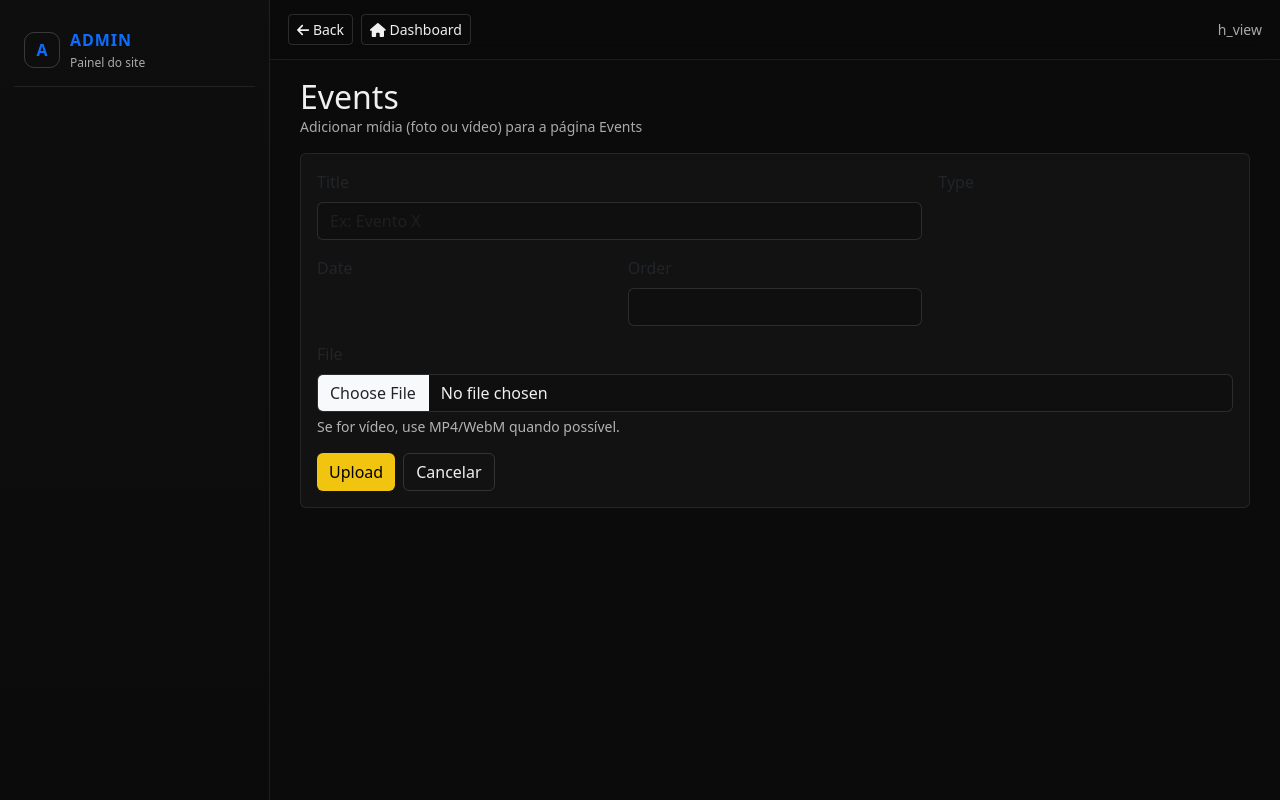
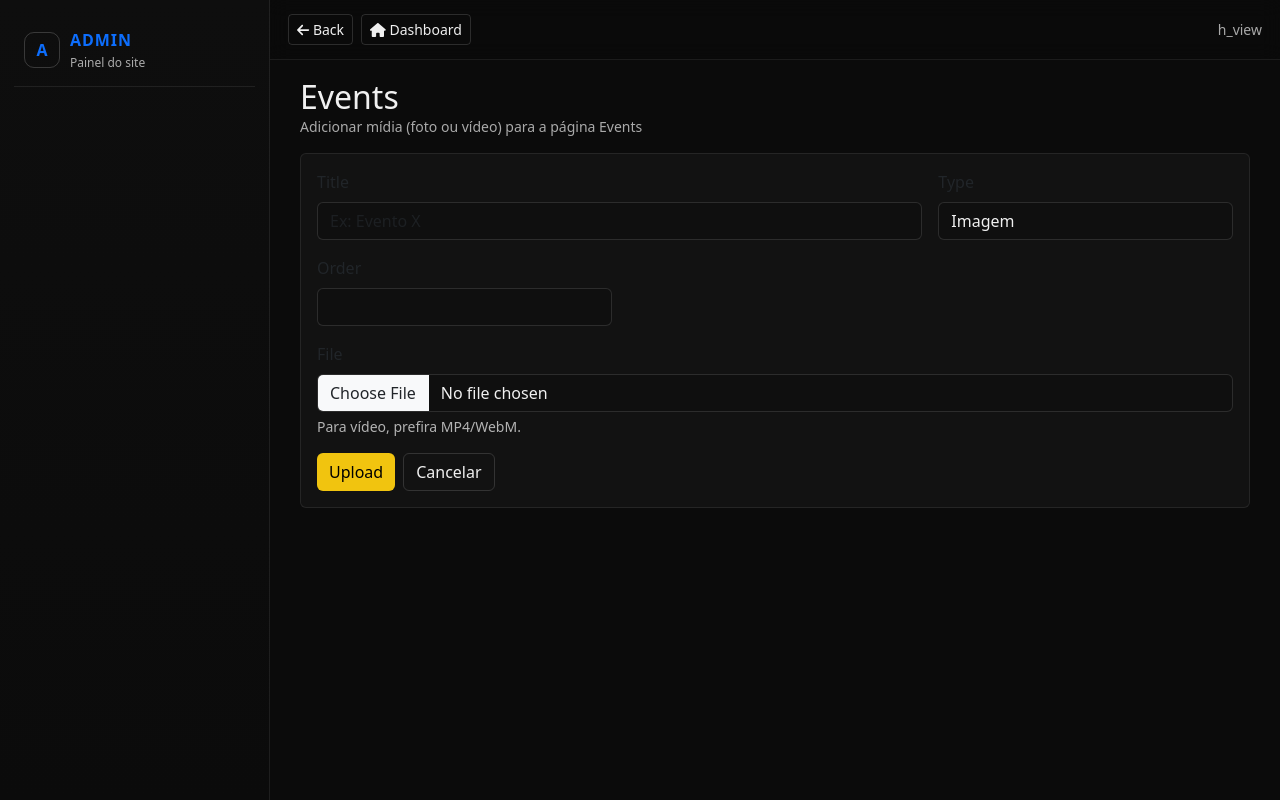
Before and after one commit to Hunter954/VALENTIN-LORIOT, a Flask app: template app/templates/admin/events_add.html in a window 1280 px wide. Run offline with Flask 3, Linux system fonts and the light colour scheme; the template is opened without the code that fills it: values that come from a table or form of the project are taken from there, others are empty; tables that the repository leaves empty hold one stand-in row (values such as "Sample post").

Commit message:
Update events_add.html

```diff
--- a/app/templates/admin/events_add.html
+++ b/app/templates/admin/events_add.html
@@ -22,12 +22,7 @@
 
           <div class="col-12 col-md-4">
             <label class="form-label">Type</label>
-            {{ form.media_type(class_="form-select") }}
-          </div>
-
-          <div class="col-12 col-md-4">
-            <label class="form-label">Date</label>
-            {{ form.date(class_="form-control", placeholder="DD/MM/AAAA") }}
+            {{ form.kind(class_="form-select") }}
           </div>
 
           <div class="col-12 col-md-4">
@@ -38,7 +33,7 @@
           <div class="col-12">
             <label class="form-label">File</label>
             {{ form.file(class_="form-control") }}
-            <div class="form-text">Se for vídeo, use MP4/WebM quando possível.</div>
+            <div class="form-text">Para vídeo, prefira MP4/WebM.</div>
           </div>
 
           <div class="col-12 d-flex gap-2">
```
